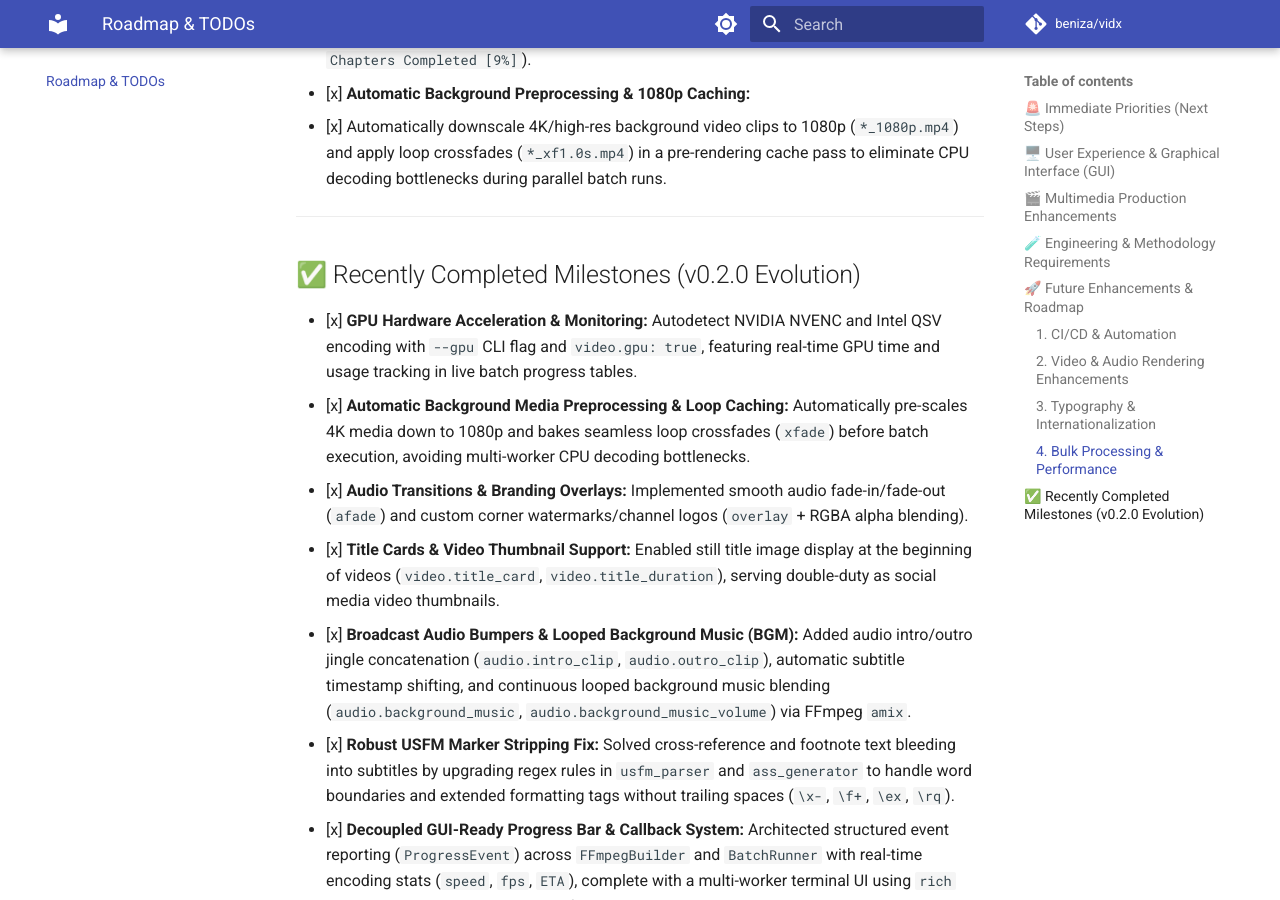
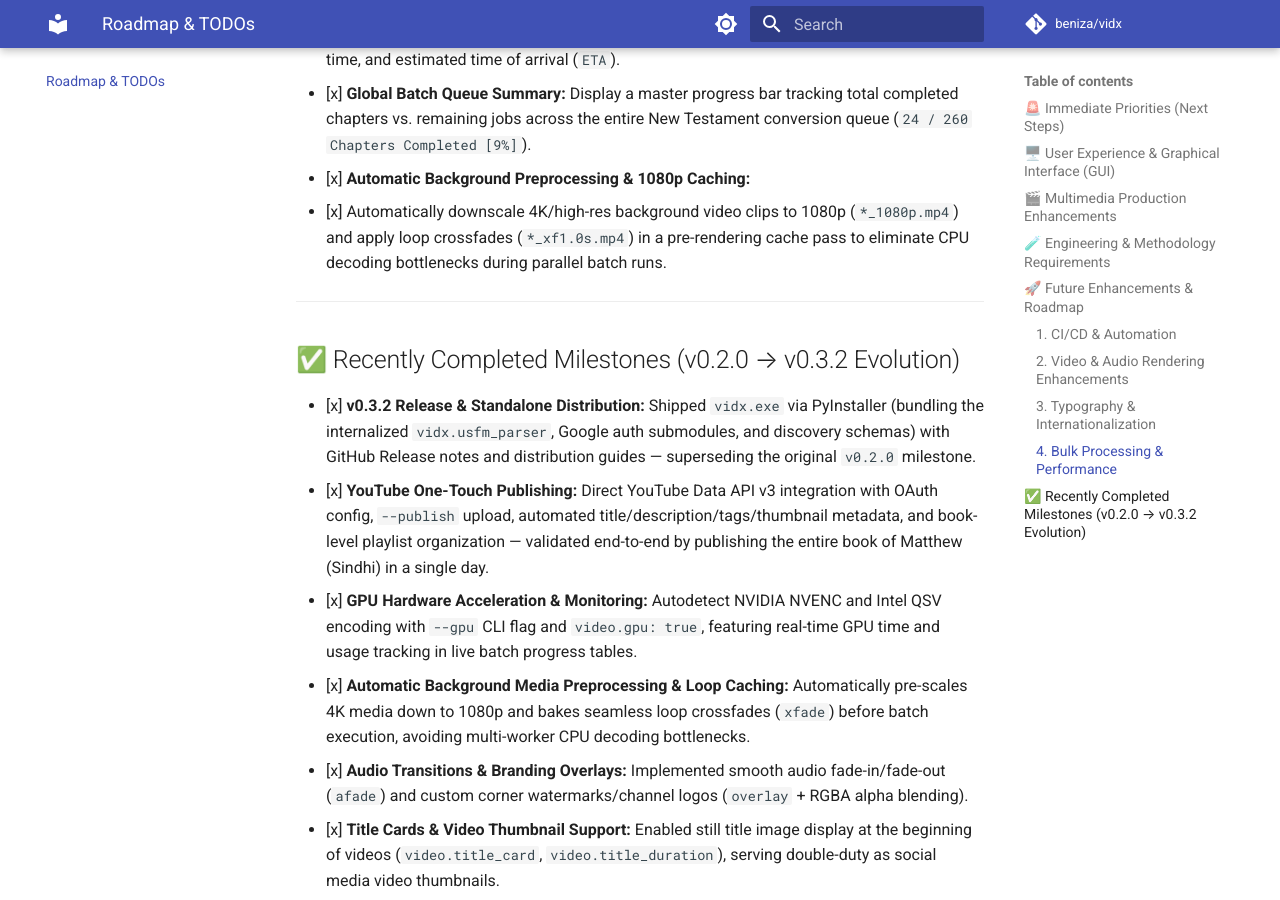
Before and after one commit to beniza/vidx, an MkDocs documentation site: the page built from docs/todo.md, in a window 1280 px wide and 900 px high, scrolled down 4667 px. Built offline with MkDocs 1.6.1 and Material for MkDocs 9.7.7, drawn with Linux system fonts in a browser that asks for light colours; comment, search, counter and statistics services are not loaded; some of the changed text lies outside the part shown.

Commit message:
docs: reconcile todo — mark v0.2.0 release and YouTube publishing shipped
Co-Authored-By: Claude Opus 4.8 (1M context) <noreply@anthropic.com>

```diff
--- a/docs/todo.md
+++ b/docs/todo.md
@@ -10,14 +10,14 @@
   - [ ] Ensure user guides, configuration references, and tutorials are easily browsable by field coordinators and translation technicians online.
   - [ ] Add site navigation and search functionality for rapid troubleshooting.
 
-- [ ] **Release `v0.2.0` (Self-Contained & Dual-Purpose Engine)**
-  - [ ] Build standalone Windows executable (`vidx.exe`) using PyInstaller bundling the newly internalized `vidx.usfm_parser` and zero external Git dependencies.
-  - [ ] Draft comprehensive GitHub Release notes highlighting:
+- [x] **Release `v0.2.0` (Self-Contained & Dual-Purpose Engine)** — *superseded by v0.3.2*
+  - [x] Build standalone Windows executable (`vidx.exe`) using PyInstaller bundling the newly internalized `vidx.usfm_parser` and zero external Git dependencies.
+  - [x] Draft comprehensive GitHub Release notes highlighting:
     - **Dual-Purpose Subtitle Mode:** `--generate-only --format srt|ass|both` (and YAML `generate_only: true`).
     - **Self-Contained Architecture:** Internalized USFM 3.0 parser removing external Git requirements.
     - **Configurable Transparency:** Exact opacity decimals and transparency percentages for background readability boxes.
     - **Clean Workspace Hierarchy:** Introduction of `examples/` directory for multi-language templates.
-  - [ ] Publish pre-compiled Windows executable and Python wheel artifacts to GitHub Release.
+  - [x] Publish pre-compiled Windows executable and Python wheel artifacts to GitHub Release.
 
 ---
 
@@ -44,11 +44,12 @@
   - [x] **Looped Background Music Blending:** Allow specifying background music (`audio.background_music: "assets/bgm.mp3"`) with volume control (`audio.background_music_volume: 0.15`). Automatically loop the music continuously to match the scripture reading and seamlessly blend without reducing the narrator's volume!
   - [x] **Automatic Subtitle Timestamp Shifting:** When an intro clip is added, automatically offset all verse start/end timestamps in the `.ass`/`.srt` subtitle streams by the duration of the intro clip so scripture synchronization remains perfectly aligned!
 
-- [ ] **Cloud & Streaming Platform Integration (YouTube / Vimeo One-Touch Publishing)**
-  - [ ] **API Authentication & YAML Config:** Add optional publishing block (`publishing.platform: "youtube"`, OAuth client secrets, channel ID) for direct integration with YouTube Data API v3 and Vimeo API.
-  - [ ] **One-Touch Upload (`--publish`):** Enable single-command or GUI button publishing that automatically uploads rendered `.mp4` video files to the designated channel immediately after generation.
-  - [ ] **Automated Metadata & Thumbnails:** Automatically set video Title to scripture book and chapter, populate the video Description with verse ranges and translation copyright, attach tags (`#AudioBible`, `#Scripture`), and upload the generated `title_card.jpg` as the official video thumbnail!
-  - [ ] **Playlist Organization:** Automatically organize uploaded chapter videos into book-level playlists (e.g., *"Gospel of Mark — Malayalam Translation"*).
+- [x] **Cloud & Streaming Platform Integration (YouTube One-Touch Publishing)** — *shipped; validated by publishing the full book of Matthew (Sindhi) to YouTube*
+  - [x] **API Authentication & YAML Config:** Add optional publishing block (`publishing.platform: "youtube"`, OAuth client secrets, channel ID) for direct integration with YouTube Data API v3.
+  - [x] **One-Touch Upload (`--publish`):** Enable single-command or GUI button publishing that automatically uploads rendered `.mp4` video files to the designated channel immediately after generation.
+  - [x] **Automated Metadata & Thumbnails:** Automatically set video Title to scripture book and chapter, populate the video Description with verse ranges and translation copyright, attach tags (`#AudioBible`, `#Scripture`), and upload the generated `title_card.jpg` as the official video thumbnail!
+  - [x] **Playlist Organization:** Automatically organize uploaded chapter videos into book-level playlists (e.g., *"Gospel of Mark — Malayalam Translation"*).
+  - [ ] **Vimeo support:** Extend the publishing block to the Vimeo API (YouTube done; Vimeo still pending).
 
 ---
 
@@ -103,7 +104,9 @@
 
 ---
 
-## ✅ Recently Completed Milestones (v0.2.0 Evolution)
+## ✅ Recently Completed Milestones (v0.2.0 → v0.3.2 Evolution)
+- [x] **v0.3.2 Release & Standalone Distribution:** Shipped `vidx.exe` via PyInstaller (bundling the internalized `vidx.usfm_parser`, Google auth submodules, and discovery schemas) with GitHub Release notes and distribution guides — superseding the original `v0.2.0` milestone.
+- [x] **YouTube One-Touch Publishing:** Direct YouTube Data API v3 integration with OAuth config, `--publish` upload, automated title/description/tags/thumbnail metadata, and book-level playlist organization — validated end-to-end by publishing the entire book of Matthew (Sindhi) in a single day.
 - [x] **GPU Hardware Acceleration & Monitoring:** Autodetect NVIDIA NVENC and Intel QSV encoding with `--gpu` CLI flag and `video.gpu: true`, featuring real-time GPU time and usage tracking in live batch progress tables.
 - [x] **Automatic Background Media Preprocessing & Loop Caching:** Automatically pre-scales 4K media down to 1080p and bakes seamless loop crossfades (`xfade`) before batch execution, avoiding multi-worker CPU decoding bottlenecks.
 - [x] **Audio Transitions & Branding Overlays:** Implemented smooth audio fade-in/fade-out (`afade`) and custom corner watermarks/channel logos (`overlay` + RGBA alpha blending).
```
